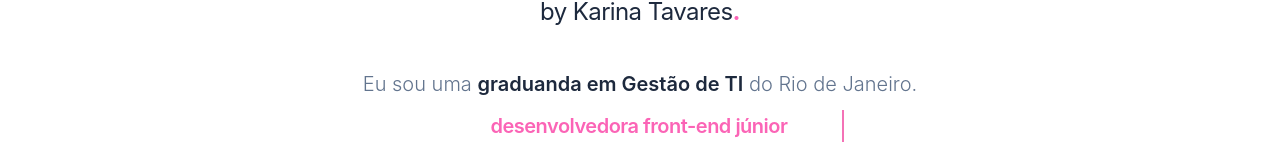
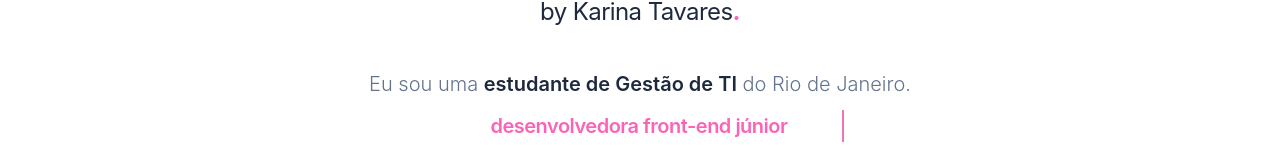
Before and after one commit to Karinatavaress/portfolioKarinaTavares, a React (Vite) app: page / in a window 1280 px wide. Shown: the part 351-513 px from the top of the page. Built offline with nearby package versions, Linux system fonts and the light colour scheme.

Commit message:
ajuste header

```diff
--- a/src/App.jsx
+++ b/src/App.jsx
@@ -42,7 +42,7 @@ function App() {
 </p>
 
           <div className="text-lg md:text-xl font-light text-slate-500 max-w-2xl mx-auto pt-10 leading-relaxed space-y-2">
-            <p>Eu sou uma <span className="font-semibold text-slate-800">graduanda em Gestão de TI</span> do Rio de Janeiro.</p>
+            <p>Eu sou uma <span className="font-semibold text-slate-800">estudante de Gestão de TI</span> do Rio de Janeiro.</p>
            <p className="text-center font-semibold text-pink-400 tracking-tight">
   <span className="digital-type">desenvolvedora front-end júnior</span>
 </p>
```
